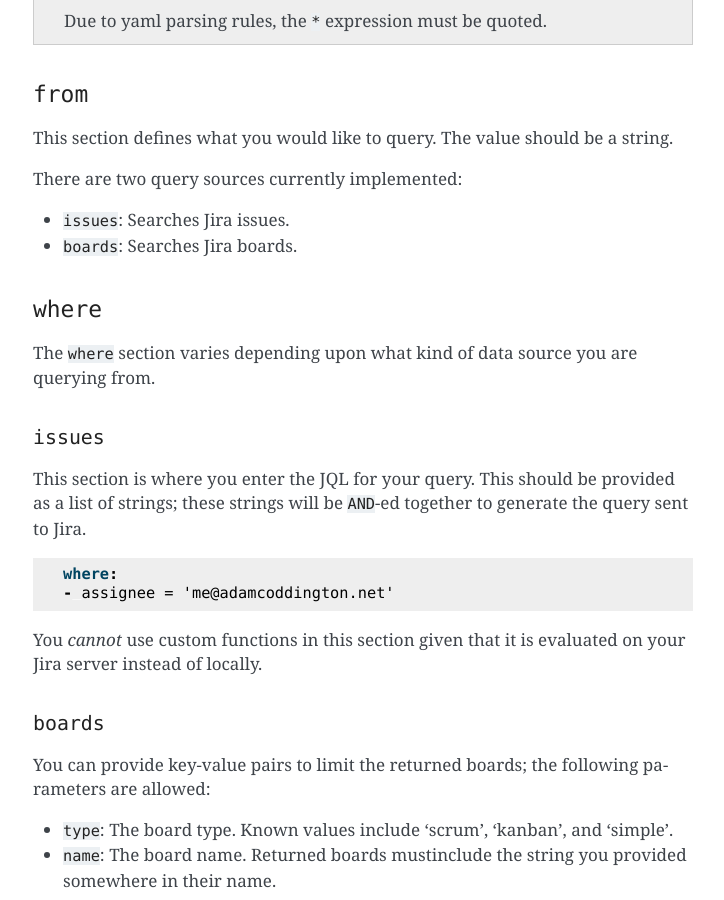
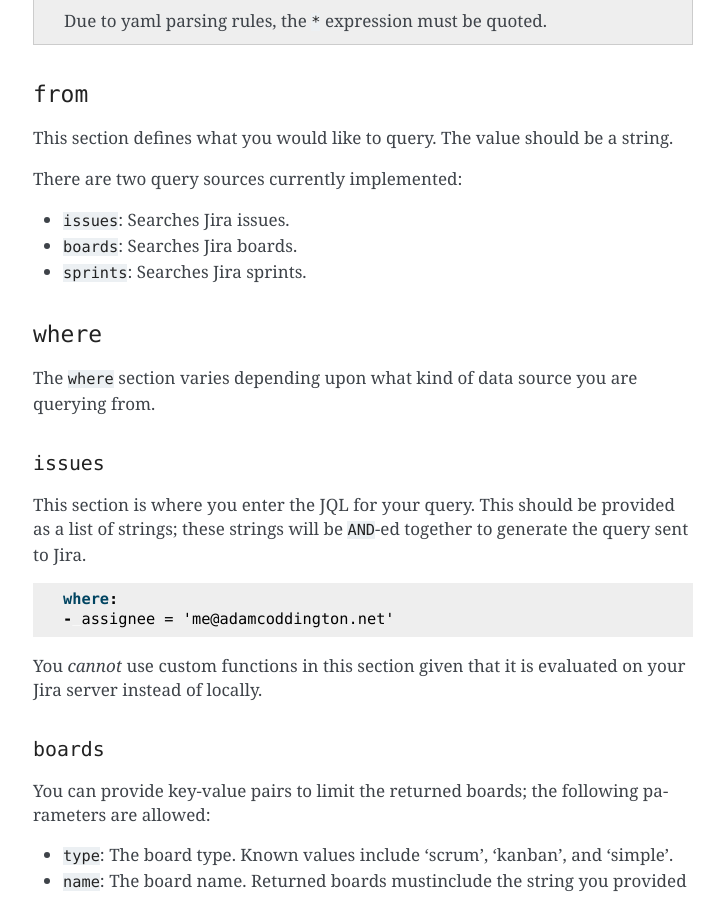
Before and after one commit to coddingtonbear/jira-select, a Sphinx documentation site: the page built from docs/query.rst, in a window 1280 px wide and 900 px high, scrolled down 2382 px. Shown: the whole window, without its empty margins (387-1111 px from the left). Built offline with Sphinx 7.4.7, drawn with Linux system fonts in a browser that asks for light colours.

Commit message:
[#8] Updating docs to mention support for searching sprints.

```diff
--- a/docs/query.rst
+++ b/docs/query.rst
@@ -89,6 +89,7 @@ There are two query sources currently implemented:
 
 * ``issues``: Searches Jira issues.
 * ``boards``: Searches Jira boards.
+* ``sprints``: Searches Jira sprints.
 
 ``where``
 ~~~~~~~~~
```
